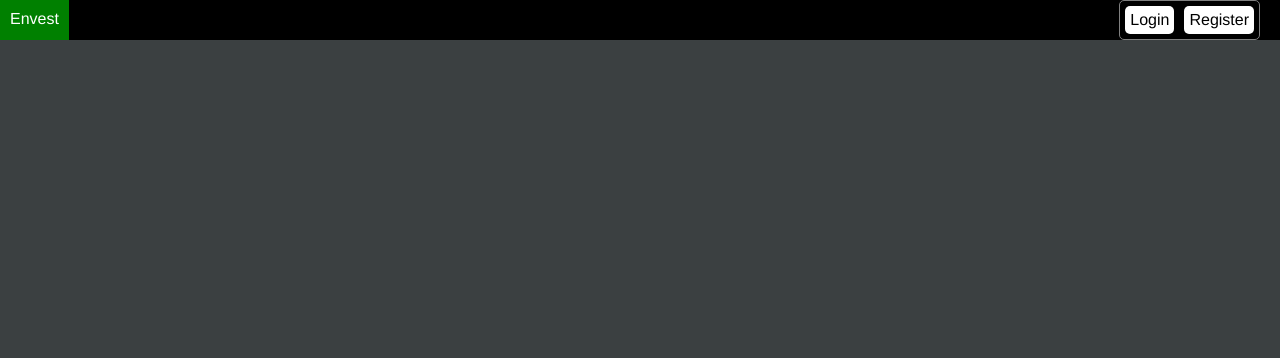
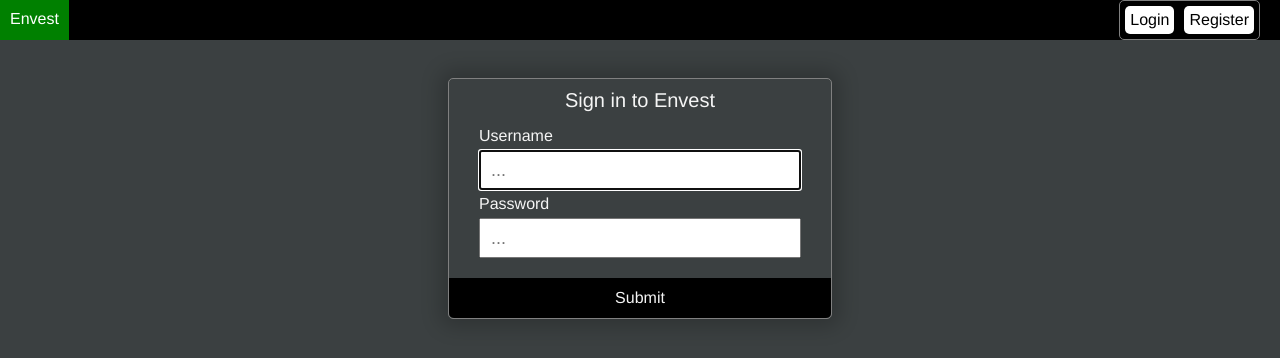
Before and after one commit to pitch-clean/client-ui, a React (Create React App) app: page /login in a window 1280 px wide. Shown: the top 358 px of the page. Built offline with nearby package versions, Linux system fonts and the light colour scheme.

Commit message:
feat: created login form with basic styling - basic form submission function in place

```diff
--- a/src/App.css
+++ b/src/App.css
@@ -1,8 +1,19 @@
+body {
+  height: 100vh;
+  max-height: 100vh;
+  min-height: 100vh;
+}
+#root {
+  height: 100%;
+  max-height: 100%;
+  min-height: 100%;
+}
 * {
   position: relative;
   font-family: "HelveticaNeue-Light", "Helvetica Neue Light", "Helvetica Neue", Helvetica, Arial, "Lucida Grande", sans-serif;
   font-weight: 300;
   box-sizing: border-box;
+  flex: 1;
 }
 .App {
   text-align: center;
@@ -54,3 +65,10 @@
 .ctnr {
   border-radius: 5px;
 }
+.noselect {
+  user-select: none;
+  -webkit-user-select: none;
+  -khtml-user-select: none;
+  -moz-user-select: none;
+  -ms-user-select: none;
+}
--- a/src/App.js
+++ b/src/App.js
@@ -1,8 +1,10 @@
 // react
-import {Switch, Route} from 'react-router-dom';
+import {Switch, Route, Redirect} from 'react-router-dom';
 // components
 import Home from './components/pages/home/Home';
 import MainNavBar from './components/elements/MainNavBar';
+import NotFound from './components/pages/home/NotFound';
+import LoginForm from './components/pages/home/LoginForm';
 // utils
 import {onKeyDownBlurAll} from './utils/keybinds';
 // styling
@@ -14,15 +16,16 @@ const App = () => {
   // style
   /**@type {React.CSSProperties} */
   const style = {
-    display: `flex`,
-    flexFlow: `column`,
+    justifyContent: `space-between`,
   };
 
   return (
-    <div className="App h100 w100" style={style} >
+    <div className="App h100 w100 flexcol" style={style} >
       <MainNavBar />
       <Switch>
+        <Route exact path="/login" render={p => <LoginForm props={p} />} />
         <Route exact path="/" render={p => <Home props={p} />} />
+        <Route path="/" render={p => <NotFound props={p} />} />
       </Switch>
     </div>
   );
--- /dev/null
+++ b/src/components/pages/home/LoginForm.jsx
@@ -0,0 +1,122 @@
+// react
+import React, {useState} from 'react';
+import {fixedWidth, fixedHeight} from '../../utils/styleFxns';
+// utils
+import {login} from '../../../utils/requests';
+// event handlers
+const updateInputField = (e, stateUpdateFxn) => {
+  e.preventDefault();
+  stateUpdateFxn(e.currentTarget.value);
+};
+const submitLogin = async (username, password) => {
+  console.log('submitting', username)
+  const loginUrl = 'http://localhost:8000/login';
+  const body = {username, password};
+  try {
+    const res = await login(loginUrl, body);
+    console.log('response here', res);
+  } catch (error) {
+    console.error('error HERE:', error)
+  }
+};
+const keyDownHandler = (e, username, password) => {
+  if (e.key === 'Enter') {
+    e.preventDefault();
+    submitLogin(username, password)
+  }
+};
+// main
+const LoginForm = () => {
+  // state
+  const [username, setUsername] = useState();
+  const [password, setPassword] = useState();
+  // style
+  /**@type {React.CSSProperties} */
+  const style = {
+    ...fixedWidth(30, '%'),
+    justifyContent: `start`,
+  };
+  /**@type {React.CSSProperties} */
+  const ctnrStyle = {
+    marginTop: `10%`,
+    border: `1px solid grey`,
+    color: `whitesmoke`,
+    boxShadow: `0px 0px 20px 8px rgba(0, 0, 0, 0.200)`,
+    flex: `unset`,
+  };
+  /**@type {React.CSSProperties} */
+  const titleStyle = {
+    padding: `10px 0 0 0`,
+    fontSize: `20px`
+  };
+  /**@type {React.CSSProperties} */
+  const inputCtnrStyle = {
+    flex: `unset`,
+    justifyContent: `space-around`,
+    alignItems: `start`,
+    padding: `15px 30px`,
+  };
+  /**@type {React.CSSProperties} */
+  const inputStyle = {
+    ...fixedHeight(40, 'px'),
+    fontSize: `18px`,
+    padding: `10px`,
+    margin: `5px 0`,
+  };
+  /**@type {React.CSSProperties} */
+  const inputTitleStyle = {
+    alignItems: `start`,
+  };
+  /**@type {React.CSSProperties} */
+  const submitStyle = {
+    ...fixedHeight(40, 'px'),
+    bottom: 0,
+    backgroundColor: `black`,
+    borderTopRightRadius: `0`,
+    borderTopLeftRadius: `0`,
+    cursor: `pointer`,
+  };
+
+  return (
+    <div style={style} className="flexcol h100" >
+      <div style={ctnrStyle} className="flexcol ctnr w100" >
+        <div style={titleStyle} >
+          Sign in to Envest
+        </div>
+        <div className="InputCtnr flexcol ctnr w100" style={inputCtnrStyle} >
+          <div className="w100 flexcol" style={inputTitleStyle} >
+            <div>Username</div>
+            <input
+              style={inputStyle}
+              className="w100"
+              type="text"
+              placeholder="..."
+              value={username}
+              onChange={e => updateInputField(e, setUsername)}
+              onKeyDown={e => keyDownHandler(e)}
+              autoFocus
+            />
+          </div>
+          <div className="w100 flexcol" style={inputTitleStyle} >
+            <div>Password</div>
+            <input
+              style={inputStyle}
+              className="w100"
+              type="password"
+              placeholder="..."
+              value={password}
+              onChange={e => updateInputField(e, setPassword)}
+              onKeyDown={e => keyDownHandler(e)}
+            />
+          </div>
+        </div>
+        <div className="w100 ctnr flexcol noselect" style={submitStyle} onClick={() => submitLogin(username, password)} >
+          Submit
+        </div>
+      </div>
+    </div>
+  )
+};
+
+// export
+export default LoginForm;
--- /dev/null
+++ b/src/components/pages/home/NotFound.jsx
@@ -0,0 +1,16 @@
+// react
+import React from 'react';
+
+// main
+const NotFound = () => {
+  // style
+  /**@type {React.CSSProperties} */
+  const style = {};
+
+  return (
+    <div style={style} >NOT FOUND</div>
+  )
+};
+
+// export
+export default NotFound;
--- /dev/null
+++ b/src/utils/requests.js
@@ -0,0 +1,37 @@
+export const Post = async (url, body, additionalHeaders={}, isReturnJson=false) => {
+  const headers = {
+    Accept: 'application/json',
+    'content-type': 'application/json',
+    ...additionalHeaders,
+  }
+
+  // make request
+  try {
+    const response = await fetch(
+      url,
+      {
+        method      : 'POST',
+        credentials : 'include',
+        mode        : 'cors',
+        headers     : headers,
+        body        : JSON.stringify(body),
+      }
+    );
+    return isReturnJson ? await response.json(): response;
+  } catch (error) {
+    console.log('ERROR POST: ', error);
+    console.log('url: ', url);
+    console.log('headers: ', headers);
+    console.log('body: ', body);
+    console.error(error);
+  }
+}
+
+export const login = async (url, body) => {
+  const headers = {
+    // Authorization: `JWT ${JWT}`,
+    // 'X-CSRFToken': `${getCookieByKey("csrftoken")}`,
+  };
+  const res = await Post(url, body)
+  console.log('the res', res);
+};
```
Also changed, not shown: src/components/pages/home/Login.jsx (deleted).
